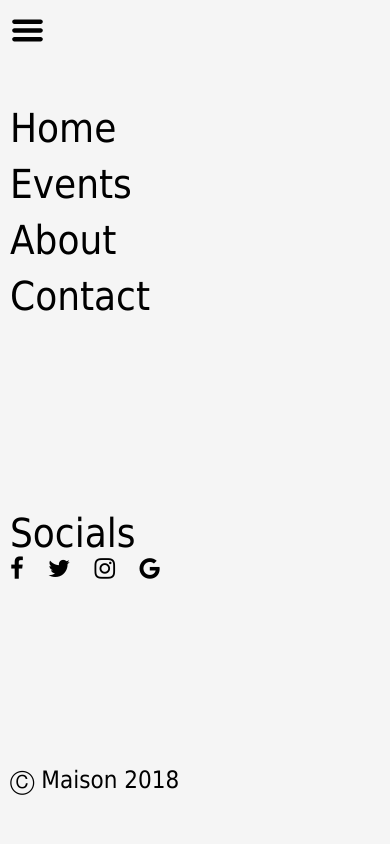
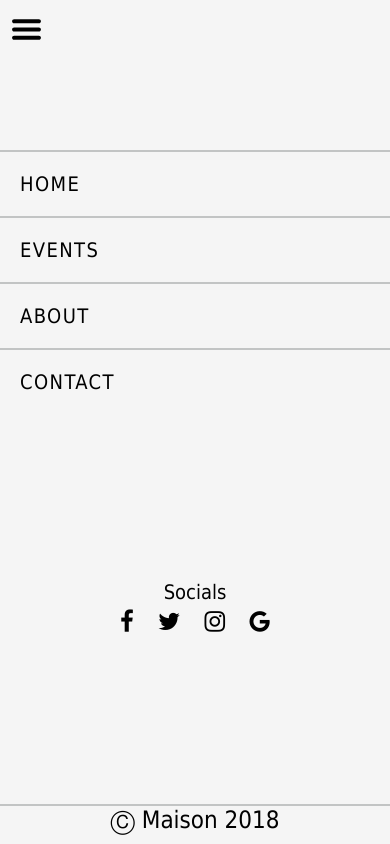
Before and after one commit to michaelous/MaisonEcommerce, a plain HTML site: page index.html in a window 390 px wide. Both pictures are taken after a click on the element 35 px from the left and 33 px from the top of the page. Shown: the top 844 px of the page. Drawn offline with Linux system fonts and the light colour scheme.

Commit message:
Mobile nav
Mobile nav update

```diff
--- a/index.html
+++ b/index.html
@@ -48,7 +48,7 @@
            <i class="fa fa-google"></i>
          </div>
         </div>
-        <div class="coptyright">
+        <div class="copyright">
           <p class="copy">&#x24B8; Maison 2018</p>
         </div>
      </div>
--- a/scss/mobile_nav.scss
+++ b/scss/mobile_nav.scss
@@ -13,39 +13,46 @@ visibility: hidden;
     flex-direction: column;
     align-items: flex-start;
     justify-content: space-between;
+    width: 100%;
     top:-100%;
     left:50%;
     transform:translate(-50%,-50%);
     text-align:center;
     z-index:2;
     transition:all 400ms ease-in-out 400ms;
-    > div{
-        margin: 50px 10px 50px 10px;
-    }
-
     .menu__items{
       display: flex;
       flex-direction: column;
       align-items: flex-start;
-      margin-top: 100px;
+      margin-top: 150px;
+      width: 100%;
       .menu__item {
+        width: 100%;
+        display: flex;
+        align-items: flex-start;
         list-style:none;
-        font-size:40px;
-        margin:5px 0px;
+        font-size:20px;
+        padding: 20px;
         color:black;
+        text-transform: uppercase;
+        letter-spacing: 1.4px;
+        border-top: 2px solid #c2c4c4;
         cursor: pointer;
         box-sizing: border-box;
           &:hover{
-            font-weight: bold;
+            font-weight: 600;
           }
         }
       }
     .socials{
       display: flex;
       flex-direction: column;
-      align-items: flex-start;
+      align-items: center;
+      justify-content: center;
+      width: 100%;
       .social{
-        font-size: 40px;
+        margin: 5px;
+        font-size: 20px;
       }
       .socials__inside{
         display: flex;
@@ -58,7 +65,13 @@ visibility: hidden;
         cursor: pointer;
       }
     }
-    .coptyright{
+    .copyright{
+      margin: 10px 0px 10px 0px;
+      border-top: 2px solid #c2c4c4;
+      display: flex;
+      align-items: center;
+      justify-content: center;
+      width: 100%;
       .copy{
         font-size: 24px;
       }
--- a/scss/queries.scss
+++ b/scss/queries.scss
@@ -70,9 +70,10 @@
         }
         .toggleBtn{
           .hamburger{
+            top: calc(10%+12px);
             display: flex;
-            height: 35px;
-            width: 35px;
+            height: 33px;
+            width: 33px;
           }
         }
       }
```
Also changed, not shown: css/style.css, 1 other file.
